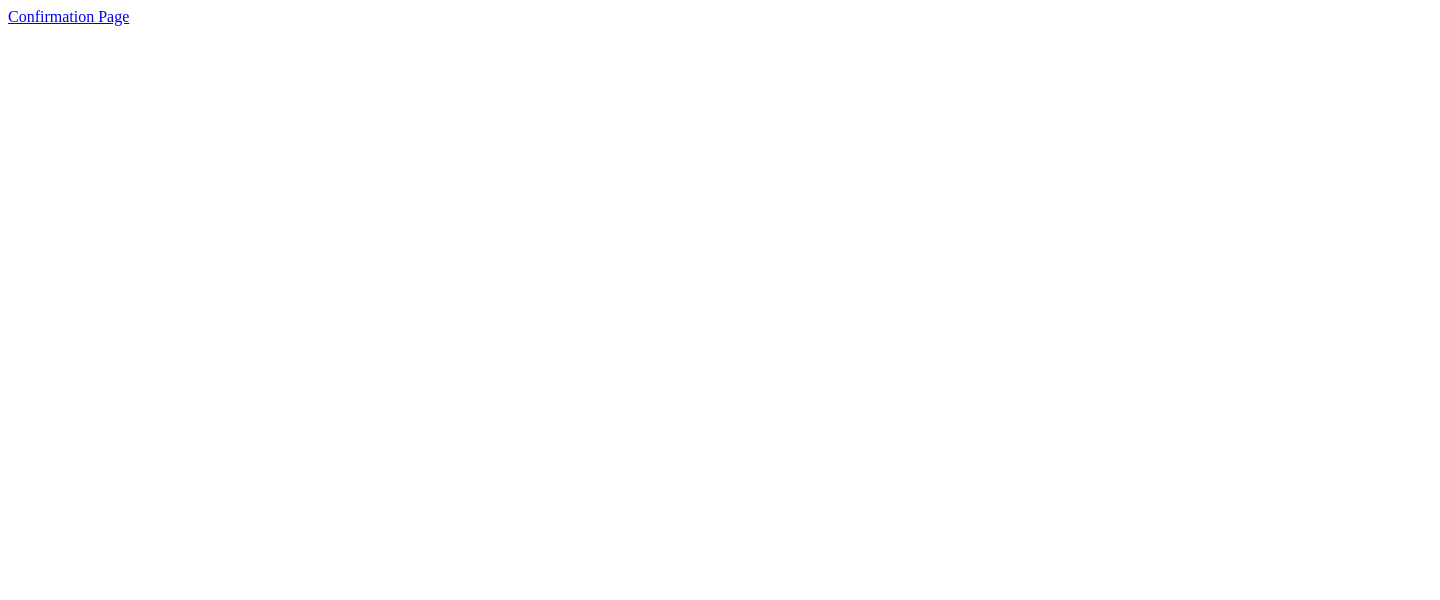
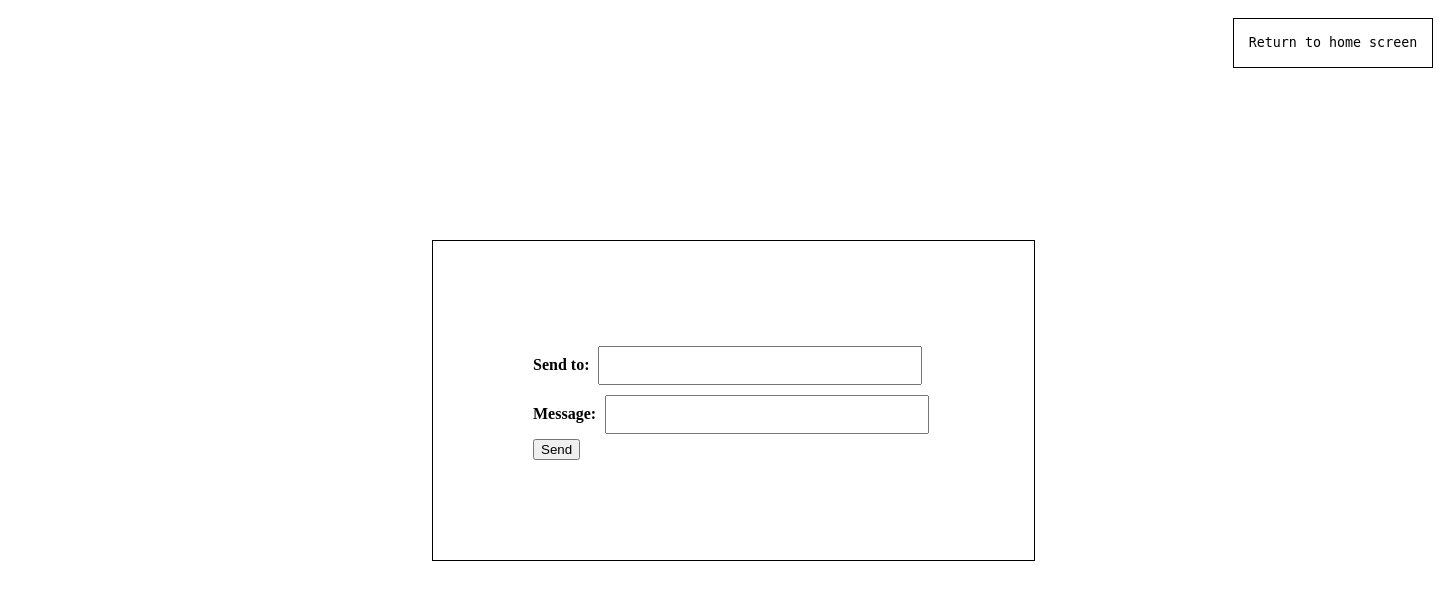
Before and after one commit to MWertel/CS361-Project, a Django app: page /notification/ in a window 1440 px wide. Before the commit the part shown is almost empty. Shown: the top 600 px of the page. Run offline with Django 4.2, Linux system fonts and the light colour scheme.

Commit message:
created notification form page

```diff
--- a/CS361_Project/views.py
+++ b/CS361_Project/views.py
@@ -168,7 +168,9 @@ class Notification(View):
         return render(request, 'NotificationForm.html')
 
     def post(self, request):
-        pass
+        recipients = request.POST.get('recipients')
+        message = request.POST.get('message')
+        return render(request, 'NotificationForm.html')
 
 
 class ManageCourse(View):
--- /dev/null
+++ b/static/styles/Notification.css
@@ -0,0 +1,57 @@
+.homeButton {
+    position: relative;
+    margin-left: 1225px;
+}
+
+#button {
+    font-family: Andale Mono, monospace;
+    background-color: transparent;
+    display: inline;
+    border: 1px solid black;
+    margin-block: 10px;
+    width: 200px;
+    height: 50px;
+    text-align: center;
+    line-height:1.1em;
+}
+
+#button button:hover {
+    cursor: pointer;
+    border: 2px solid green;
+}
+
+#button #button a:hover, #button a:active, #button a:link, a:visited {
+    text-decoration: none;
+    color: black;
+}
+
+.button .homeButton {
+    opacity: 70%;
+    width: fit-content;
+    white-space: nowrap;
+    font-size: 0.9rem;
+}
+
+.input {
+    width: 300px;
+    padding: 10px;
+    margin: 5px;
+}
+
+.input:focus {
+    outline: none;
+    border: 1px solid lightgreen;
+}
+
+.label {
+    font-weight: bold;
+}
+
+.notificationBox {
+    position: absolute;
+    width: fit-content;
+    border: 1px solid black;
+    padding: 100px;
+    top: 30%;
+    left: 30%;
+}
--- a/templates/NotificationForm.html
+++ b/templates/NotificationForm.html
@@ -1,10 +1,25 @@
+{% load static %}
 <!DOCTYPE html>
 <html lang="en">
     <head>
         <meta charset="UTF-8">
         <title>Notification Form</title>
+        <link rel = "stylesheet" href = "{% static 'styles/Notification.css' %}?{% now 'U' %}" type = "text/css">
     </head>
     <body>
-<a href="NotificationConfirmation.html">Confirmation Page</a>
+        <div class = "notificationBox">
+            <form class = "notificaitonForm">
+                <label class = "label" id = "usersLabel" for = "recipients">Send to:</label>
+                <input class = "input" type = "text" id = "recipients" name = 'recipients'>
+                <br>
+                <label class = "label" id = "messageBoxLabel" for = "messageBox">Message:</label>
+                <input class = "input" type = "text" id = "messageBox" name = 'messageBox'>
+                <br>
+                <button type = "submit">Send</button>
+            </form>
+        </div>
+        <button type="button" class = "homeButton" id = "button">
+            <a href="{% url 'home' %}">Return to home screen</a>
+        </button>
     </body>
 </html>
```
Lines whose indentation alone changed are shown as unchanged.
